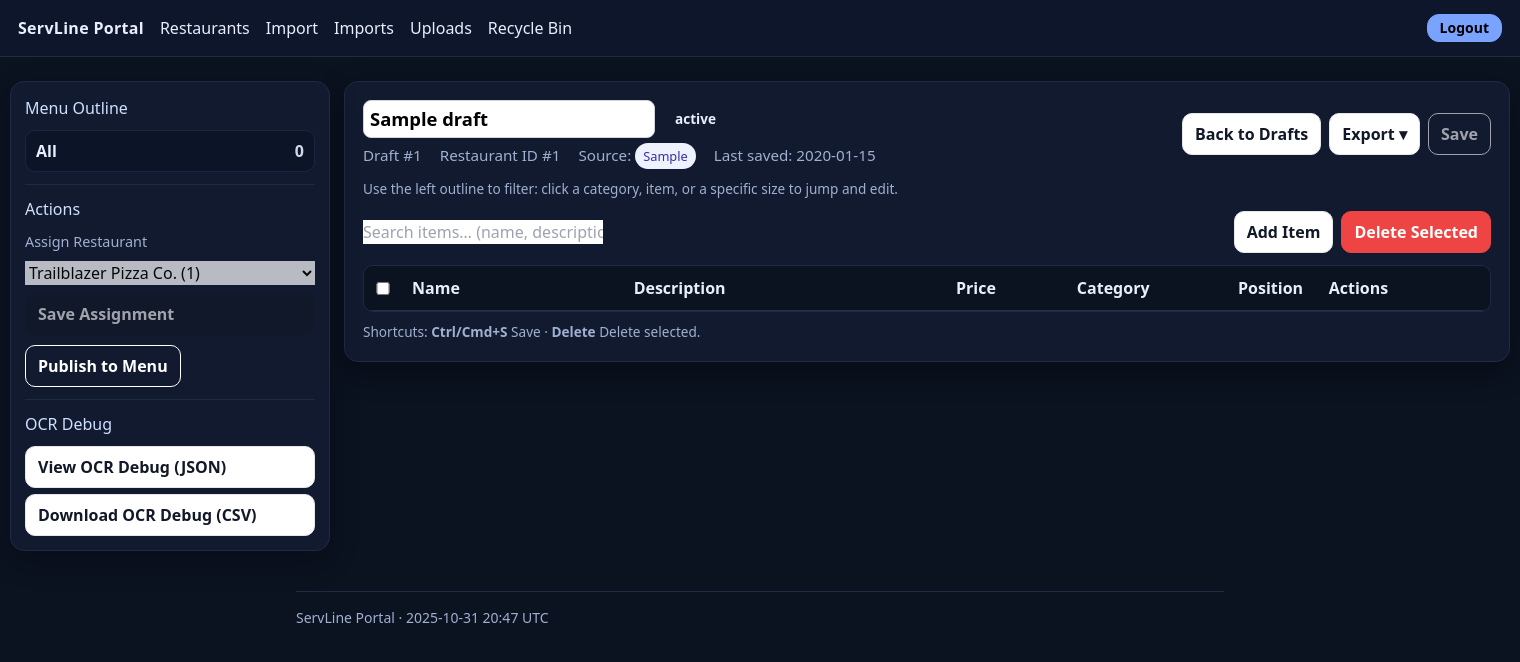
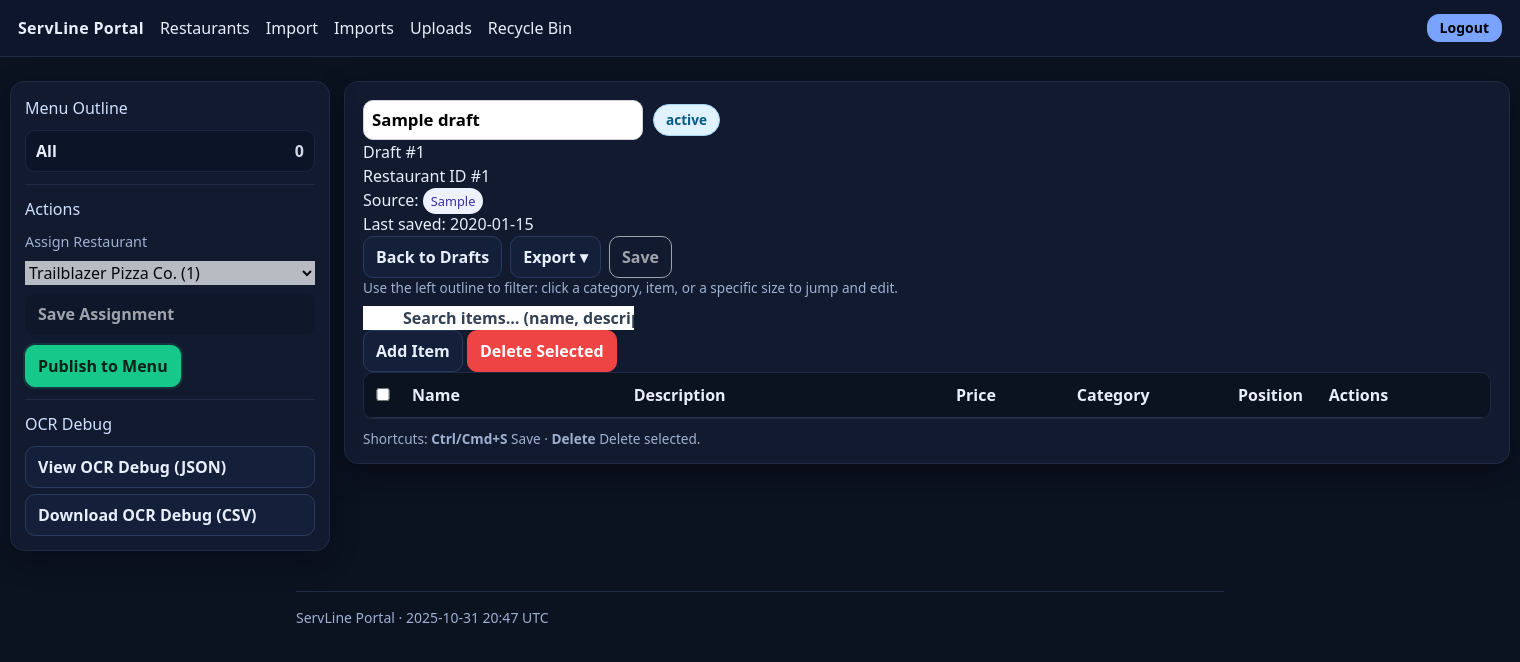
Before and after one commit to jarrodhurteau/ServLine, a Flask app: page /drafts/1/edit in a window 1520 px wide. Shown: the top 662 px of the page. Run offline with Flask 3, Linux system fonts and the light colour scheme; the visitor is signed in with stand-in values (Sample User, id 1); data comes from the database, SQL or seed files in the repository; tables that the repository leaves empty hold one stand-in row (values such as "Sample post"); lists and menus that the app fills with data are empty; parts of the project's set-up code (start-up, migrations or seed data) failed here and were passed over; some libraries are stand-ins or nearby versions.

Commit message:
Day 19 (4): UI polish — bolder search icon and brighter Publish button

```diff
--- a/portal/static/css/app.css
+++ b/portal/static/css/app.css
@@ -1,6 +1,6 @@
 /* =======================================================================
-   DRAFT EDITOR — FULL THEME + FLUSH-LEFT LAYOUT
-   Expands the page width and polishes the table + action buttons.
+   DRAFT EDITOR — THEME + LAYOUT + UI POLISH
+   (v3: bolder search icon)
    ======================================================================= */
 
 /* Make the outer wrapper full-width ONLY when it contains the editor */
@@ -15,6 +15,7 @@ main.wrap:has(> .draft-editor-page) {
 .draft-editor-page :root {
   --bg:#0b1220; --panel:#0e1729; --ink:#e8eefc; --muted:#9fb0d1; --line:#1f2a44;
   --brand:#2563eb; --ok:#10b981; --warn:#f59e0b; --err:#ef4444;
+  --chip:#0b1527; --chipBorder:#233253;
 }
 
 /* -------- Layout ------------------------------------------------------ */
@@ -58,39 +59,88 @@ main.wrap:has(> .draft-editor-page) {
   color:var(--ink);
   border:1px solid var(--line);
   border-radius:14px;
-  padding:18px;
+  padding:18px 18px 14px;
   box-shadow:0 10px 28px rgba(0,0,0,.35);
   width:100%;
 }
 
-.draft-editor-page .page-header{display:flex;align-items:center;justify-content:space-between;gap:12px;margin-bottom:12px;flex-wrap:wrap}
-.draft-editor-page .meta{display:flex;gap:18px;color:var(--muted);font-size:.95rem;margin-top:6px;flex-wrap:wrap}
+/* -------- Header / Infobar ------------------------------------------- */
+.draft-editor-page .page-header{margin-bottom:8px}
+.draft-editor-page .infobar{
+  display:flex; align-items:center; gap:10px; flex-wrap:wrap;
+  margin:0 0 6px;
+}
+.draft-editor-page .chip{
+  display:inline-flex; align-items:center; gap:8px;
+  padding:6px 10px; border-radius:999px;
+  background:var(--chip); border:1px solid var(--chipBorder);
+  color:var(--ink); font-size:.85rem; line-height:1;
+}
+.draft-editor-page .chip .label{opacity:.8}
+.draft-editor-page .chip .value{font-weight:700}
+.draft-editor-page .status-pill{display:inline-block;padding:5px 12px;border-radius:999px;font-weight:700;font-size:.85rem; background:#e0f2fe;color:#075985; border:1px solid #9fd5ff}
+.draft-editor-page .title-input{font-size:1.05rem;font-weight:700;background:#fff;color:#000;border:1px solid #d1d5db;border-radius:10px;padding:6px 8px;outline:none;min-width:280px}
 
-/* -------- Status & small UI bits ------------------------------------- */
-.draft-editor-page .status-pill{display:inline-block;padding:4px 10px;border-radius:999px;font-weight:600;font-size:.85rem}
-.draft-editor-page .status-editing{background:#e0f2fe;color:#075985}
-.draft-editor-page .status-submitted{background:#fef3c7;color:#92400e}
-.draft-editor-page .status-approved{background:#dcfce7;color:#065f46}
-.draft-editor-page .status-rejected{background:#fee2e2;color:#991b1b}
-.draft-editor-page .status-archived{background:#e5e7eb;color:#374151}
+/* -------- Sticky toolbar --------------------------------------------- */
+.draft-editor-page .toolbar-sticky{
+  position:sticky; top:10px; z-index:20;
+  display:flex; align-items:center; gap:8px; flex-wrap:wrap;
+  padding:8px; border:1px solid var(--line); border-radius:10px;
+  background:rgba(13, 22, 43, .8); backdrop-filter: blur(6px);
+  margin:10px 0 12px;
+}
+.draft-editor-page .toolbar-sticky .spacer{flex:1}
 
-.draft-editor-page .title-input{font-size:1.15rem;font-weight:700;background:#fff;color:#000;border:1px solid #d1d5db;border-radius:8px;padding:4px 6px;outline:none}
+/* Search input + icon (BOLDER ICON) */
+.draft-editor-page .search-wrap{position:relative; min-width:280px; flex:1; max-width:520px}
+.draft-editor-page .search-wrap svg{
+  position:absolute; left:10px; top:50%; transform:translateY(-50%);
+  width:20px; height:20px;              /* bigger */
+  opacity:1;                            /* fully visible */
+  pointer-events:none;
+}
+.draft-editor-page .search-wrap svg path{
+  stroke-width:3;                        /* thicker line */
+}
+.draft-editor-page .search{
+  padding-left:40px;                     /* extra room for bigger icon */
+}
+.draft-editor-page .search::placeholder{
+  color:#334155;                         /* darker placeholder */
+  opacity:1;
+  font-weight:600;                       /* a bit bolder */
+}
 
-.draft-editor-page .toolbar{display:flex;align-items:center;gap:8px;margin:12px 0;flex-wrap:wrap}
-.draft-editor-page .toolbar .spacer{flex:1}
-
-/* Buttons inside the editor area (base.html defines global .btn as well) */
-.draft-editor-page .btn{display:inline-flex;align-items:center;gap:6px;padding:8px 12px;border-radius:10px;border:1px solid #e5e7eb;background:#fff;color:#111827;text-decoration:none;cursor:pointer}
-.draft-editor-page .btn:hover{background:#f3f4f6}
+/* Buttons (local overrides, base.html also has a .btn) */
+.draft-editor-page .btn{display:inline-flex;align-items:center;gap:6px;padding:8px 12px;border-radius:10px;border:1px solid #2a3a5f;background:#14203a;color:#e8eefc;text-decoration:none;cursor:pointer}
+.draft-editor-page .btn:hover{background:#18264a}
 .draft-editor-page .btn-primary{background:var(--brand);color:#fff;border-color:var(--brand)}
 .draft-editor-page .btn-primary:hover{background:#1d4ed8}
-.draft-editor-page .btn-secondary{background:#111827;color:#fff;border-color:#111827}
-.draft-editor-page .btn-success{background:var(--ok);color:#fff;border-color:var(--ok)}
+.draft-editor-page .btn-secondary{background:#0f172a;color:#fff;border-color:#0f172a}
+
+/* BRIGHTER success button (Publish) */
+.draft-editor-page .btn-success{
+  background:#16c98a;
+  color:#052018;
+  border-color:#16c98a;
+  box-shadow:0 0 0 2px rgba(22,201,138,.15);
+}
+.draft-editor-page .btn-success:hover{
+  background:#12b07a;
+  border-color:#12b07a;
+  box-shadow:0 0 0 3px rgba(22,201,138,.25);
+}
+
 .draft-editor-page .btn-danger{background:#ef4444;color:#fff;border-color:#ef4444}
 .draft-editor-page .btn-danger:hover{background:#dc2626;border-color:#dc2626}
 .draft-editor-page .btn:disabled{opacity:.6;cursor:not-allowed}
 .draft-editor-page .badge{padding:4px 8px;border-radius:999px;background:#eef2ff;color:#3730a3;font-size:.8rem}
 .draft-editor-page .dirty{display:none;margin-left:8px}
+
+/* -------- Flash banners ---------------------------------------------- */
+.draft-editor-page .error-banner{background:rgba(254,242,242,.95);color:#991b1b;border:1px solid #fecaca;padding:10px 12px;border-radius:10px;margin:8px 0;display:none}
+.draft-editor-page .success-banner{background:rgba(236,253,245,.95);color:#065f46;border:1px solid #a7f3d0;padding:10px 12px;border-radius:10px;margin:8px 0;display:none}
+.draft-editor-page .toast{position:fixed;right:16px;bottom:16px;background:#111827;color:#fff;padding:12px 14px;border-radius:10px;box-shadow:0 10px 26px rgba(0,0,0,.25);display:none;z-index:1000}
 
 /* -------- Table ------------------------------------------------------- */
 .draft-editor-page .table-wrap{overflow:auto;border:1px solid var(--line);border-radius:10px}
@@ -111,7 +161,7 @@ main.wrap:has(> .draft-editor-page) {
   padding:10px;border-bottom:1px solid #24304d;text-align:left
 }
 .draft-editor-page table.editor tbody td{
-  padding:8px;border-bottom:1px solid #18233c;vertical-align:top
+  padding:8px;border-bottom:1px dashed #223356;vertical-align:top
 }
 .draft-editor-page table.editor tbody tr:nth-child(odd){background:#0f1a2e}
 .draft-editor-page table.editor tbody tr:nth-child(even){background:#0b1527}
@@ -127,10 +177,10 @@ main.wrap:has(> .draft-editor-page) {
   background:#fff !important;
   color:#000 !important;
   border:1px solid #d1d5db;
-  border-radius:8px;
+  border-radius:10px;
   font-size:.95rem;
   line-height:1.35;
-  padding:6px 8px;
+  padding:7px 9px;
 }
 
 /* Specific column widths */
@@ -154,16 +204,8 @@ main.wrap:has(> .draft-editor-page) {
 }
 
 /* Textareas behavior */
-.draft-editor-page .desc-text{
-  min-height:36px;           /* start compact */
-  resize:vertical;
-  overflow:hidden;           /* autosize removes scrollbars */
-}
-.draft-editor-page .name-text{
-  min-height:30px;           /* even tighter by default */
-  resize:vertical;
-  overflow:hidden;
-}
+.draft-editor-page .desc-text{min-height:36px;resize:vertical;overflow:hidden}
+.draft-editor-page .name-text{min-height:30px;resize:vertical;overflow:hidden}
 
 /* Confidence badges */
 .draft-editor-page .conf-badge{display:inline-block;padding:2px 6px;border-radius:999px;font-size:.72rem;font-weight:700;margin-left:6px}
@@ -171,12 +213,7 @@ main.wrap:has(> .draft-editor-page) {
 .draft-editor-page .conf-med{background:rgba(245,158,11,.18);color:#d97706;border:1px solid rgba(245,158,11,.35)}
 .draft-editor-page .conf-low{background:rgba(239,68,68,.18);color:#dc2626;border:1px solid rgba(239,68,68,.35)}
 
-/* Export menu, banners, toast */
-.draft-editor-page .toast{position:fixed;right:16px;bottom:16px;background:#111827;color:#fff;padding:12px 14px;border-radius:10px;box-shadow:0 10px 26px rgba(0,0,0,.25);display:none;z-index:1000}
-.draft-editor-page .error-banner{background:#fef2f2;color:#991b1b;border:1px solid #fecaca;padding:10px 12px;border-radius:10px;margin:10px 0;display:none}
-.draft-editor-page .success-banner{background:#ecfdf5;color:#065f46;border:1px solid #a7f3d0;padding:10px 12px;border-radius:10px;margin:10px 0;display:none}
-
-.draft-editor-page .search{min-width:240px}
+/* Export menu */
 .draft-editor-page details.export{position:relative}
 .draft-editor-page details.export summary{list-style:none;cursor:pointer;user-select:none}
 .draft-editor-page details.export .menu{position:absolute;right:0;top:110%;background:#fff;color:#111827;border:1px solid #e5e7eb;border-radius:10px;box-shadow:0 10px 20px rgba(0,0,0,.15);min-width:220px;padding:6px;z-index:10}
@@ -185,6 +222,7 @@ main.wrap:has(> .draft-editor-page) {
 .draft-editor-page details.export .menu a:hover,
 .draft-editor-page details.export .menu button:hover{background:#f3f4f6}
 
+/* Row focus ring */
 .draft-editor-page .row-focus{outline:2px solid #60a5fa; outline-offset:-2px}
 
 /* Responsive */
```
